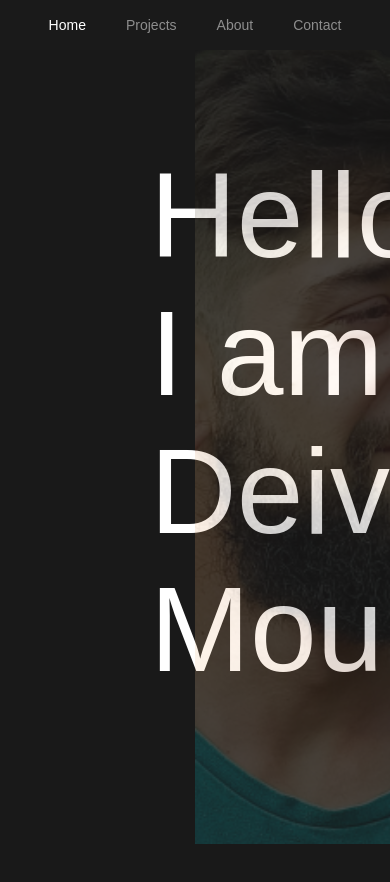
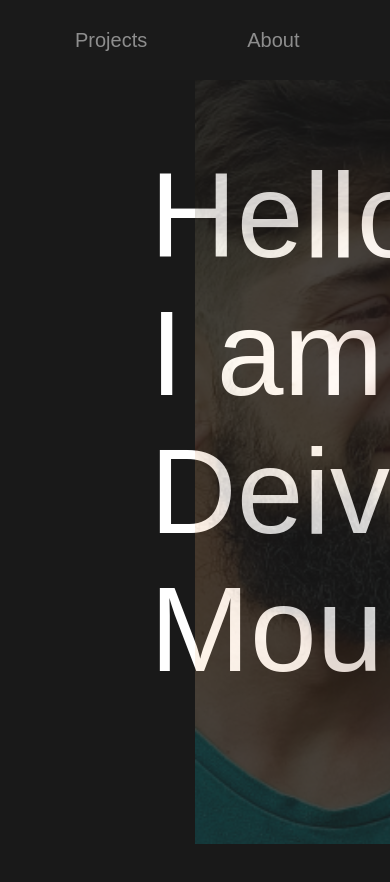
Before and after one commit to deividjmoura/Portif-lio, a plain HTML site: page index.html in a window 390 px wide. Shown: the top 882 px of the page. Drawn offline with Linux system fonts and the light colour scheme.

Commit message:
not responsive

```diff
--- a/index.html
+++ b/index.html
@@ -162,36 +162,5 @@
     <iframe src="https://www.google.com/maps/embed?pb=!1m23!1m12!1m3!1d444.70838084381563!2d-48.660897158044065!3d-26.914060013373476!2m3!1f0!2f0!3f0!3m2!1i1024!2i768!4f13.1!4m8!3e6!4m0!4m5!1s0x94d8cc756ee3a947%3A0xda3329cb365e0c35!2sem%20frente%20a%20universidade%20Copia%20%26%20Cia%20-%20R.%20Uruguai%2C%20515%20-%20Centro%2C%20Itaja%C3%AD%20-%20SC%2C%2088302-203!3m2!1d-26.914024599999998!2d-48.6605753!5e0!3m2!1spt-BR!2sbr!4v1713559680022!5m2!1spt-BR!2sbr" width="400" height="300" style="border:0;" allowfullscreen="" loading="lazy" referrerpolicy="no-referrer-when-downgrade"></iframe>  </div>
 </section>
 
-<script>
-  // JavaScript code for responsive behavior
-  function toggleResponsiveClass() {
-    var screenWidth = window.innerWidth;
-    var navbar = document.querySelector('.navbar');
-    var links = document.querySelectorAll('.link a');
-
-    if (screenWidth <= 767) {
-      navbar.classList.add('responsive');
-      links.forEach(function(link) {
-        link.style.padding = '10px 15px';
-        link.style.margin = '0 5px';
-        link.style.lineHeight = '50px';
-        link.style.fontSize = '14px';
-      });
-    } else {
-      navbar.classList.remove('responsive');
-      links.forEach(function(link) {
-        link.style.padding = '10px 30px';
-        link.style.margin = '0 20px';
-        link.style.lineHeight = '80px';
-        link.style.fontSize = '20px';
-      });
-    }
-  }
-
-  // Call the function when the page loads and when it's resized
-  window.onload = toggleResponsiveClass;
-  window.onresize = toggleResponsiveClass;
-</script>
-
 </body>
 </html>
```
